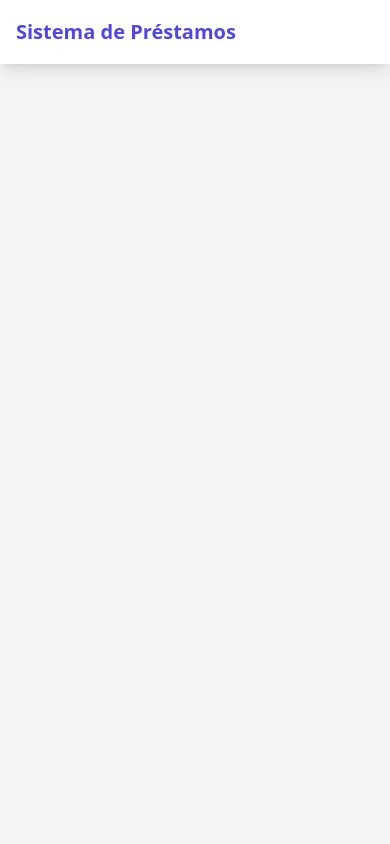
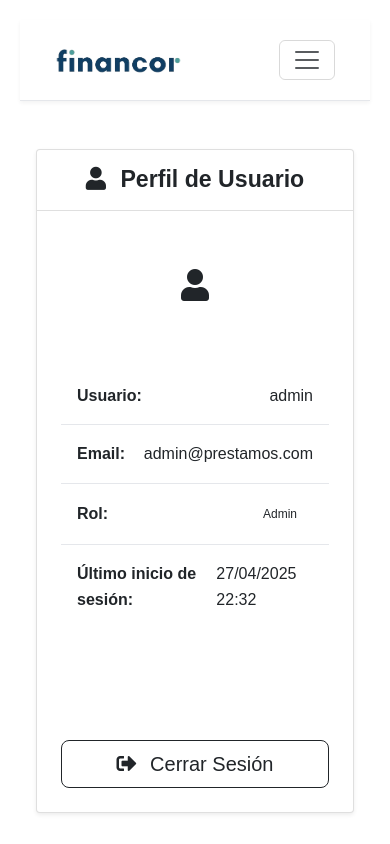
Before and after one commit to diegoflorescba/financor-app, a Flask app: page /auth/profile in a window 390 px wide. Run offline with Flask 3, Linux system fonts and the light colour scheme; a user stored in the database is signed in; some libraries are stand-ins or nearby versions.

Commit message:
Actualizado profile

```diff
--- a/templates/auth/profile.html
+++ b/templates/auth/profile.html
@@ -1,56 +1,61 @@
-{% extends "base.html" %}
+{% extends "layout.html" %}
 
 {% block content %}
-<div class="min-h-screen bg-gray-100 py-6 flex flex-col justify-center sm:py-12">
-    <div class="relative py-3 sm:max-w-xl sm:mx-auto">
-        <div class="relative px-4 py-10 bg-white shadow-lg sm:rounded-3xl sm:p-20">
-            <div class="max-w-md mx-auto">
-                <div class="divide-y divide-gray-200">
-                    <div class="py-8 text-base leading-6 space-y-4 text-gray-700 sm:text-lg sm:leading-7">
-                        <div class="flex items-center justify-center mb-8">
-                            <div class="w-24 h-24 rounded-full bg-indigo-100 flex items-center justify-center">
-                                <svg class="w-12 h-12 text-indigo-500" fill="none" stroke="currentColor"
-                                    viewBox="0 0 24 24" xmlns="http://www.w3.org/2000/svg">
-                                    <path stroke-linecap="round" stroke-linejoin="round" stroke-width="2"
-                                        d="M16 7a4 4 0 11-8 0 4 4 0 018 0zM12 14a7 7 0 00-7 7h14a7 7 0 00-7-7z"></path>
-                                </svg>
+<div class="container mt-5">
+    <div class="card shadow-sm">
+        <div class="card-header bg-purple-100 text-dark py-3">
+            <h2 class="mb-0 text-center fs-3 fw-bold text-gray-700">
+                <i class="fas fa-user me-2"></i>
+                Perfil de Usuario
+            </h2>
+        </div>
+        <div class="card-body p-4">
+            <div class="row justify-content-center">
+                <div class="col-md-8">
+                    <!-- Avatar -->
+                    <div class="text-center mb-4">
+                        <div class="avatar-circle bg-gray-light mx-auto">
+                            <i class="fas fa-user fa-2x text-gray-700"></i>
                         </div>
                     </div>
 
-                        <div class="space-y-4">
-                            <div class="flex justify-between items-center">
-                                <span class="font-semibold">Usuario:</span>
-                                <span>{{ user.username }}</span>
+                    <!-- User Info -->
+                    <div class="user-info">
+                        <div class="info-row">
+                            <span class="info-label">Usuario:</span>
+                            <span class="info-value">{{ user.username }}</span>
                         </div>
 
-                            <div class="flex justify-between items-center">
-                                <span class="font-semibold">Email:</span>
-                                <span>{{ user.email }}</span>
+                        <div class="info-row">
+                            <span class="info-label">Email:</span>
+                            <span class="info-value">{{ user.email }}</span>
                         </div>
 
-                            <div class="flex justify-between items-center">
-                                <span class="font-semibold">Rol:</span>
+                        <div class="info-row">
+                            <span class="info-label">Rol:</span>
+                            <span class="info-value">
                                 <span
-                                    class="px-2 py-1 text-sm rounded-full {% if user.role == 'admin' %}bg-purple-100 text-purple-800{% else %}bg-blue-100 text-blue-800{% endif %}">
+                                    class="badge {% if user.role == 'admin' %}bg-purple-100 text-gray-700{% else %}bg-gray-light text-gray-700{% endif %}">
                                     {{ user.role|title }}
+                                </span>
                             </span>
                         </div>
 
-                            <div class="flex justify-between items-center">
-                                <span class="font-semibold">Último inicio de sesión:</span>
-                                <span>{{ user.last_login.strftime('%d/%m/%Y %H:%M') if user.last_login else 'Nunca'
-                                    }}</span>
+                        <div class="info-row">
+                            <span class="info-label">Último inicio de sesión:</span>
+                            <span class="info-value">{{ user.last_login.strftime('%d/%m/%Y %H:%M') if user.last_login
+                                else 'Nunca' }}</span>
                         </div>
                     </div>
 
-                        <div class="pt-6 space-y-4">
-                            <a href="{{ url_for('auth.change_password') }}"
-                                class="w-full flex justify-center py-2 px-4 border border-transparent rounded-md shadow-sm text-sm font-medium text-white bg-indigo-600 hover:bg-indigo-700 focus:outline-none focus:ring-2 focus:ring-offset-2 focus:ring-indigo-500">
+                    <!-- Actions -->
+                    <div class="mt-5 d-flex flex-column gap-3">
+                        <a href="{{ url_for('auth.change_password') }}" class="btn btn-gray btn-lg">
+                            <i class="fas fa-key me-2"></i>
                             Cambiar Contraseña
                         </a>
-
-                            <a href="{{ url_for('auth.logout') }}"
-                                class="w-full flex justify-center py-2 px-4 border border-transparent rounded-md shadow-sm text-sm font-medium text-white bg-red-600 hover:bg-red-700 focus:outline-none focus:ring-2 focus:ring-offset-2 focus:ring-red-500">
+                        <a href="{{ url_for('auth.logout') }}" class="btn btn-outline-danger btn-lg">
+                            <i class="fas fa-sign-out-alt me-2"></i>
                             Cerrar Sesión
                         </a>
                     </div>
@@ -59,5 +64,85 @@
         </div>
     </div>
 </div>
-</div>
+
+<style>
+    .avatar-circle {
+        width: 100px;
+        height: 100px;
+        border-radius: 50%;
+        display: flex;
+        align-items: center;
+        justify-content: center;
+        background-color: var(--color-gray-light);
+        margin-bottom: 2rem;
+    }
+
+    .user-info {
+        max-width: 600px;
+        margin: 0 auto;
+    }
+
+    .info-row {
+        display: flex;
+        justify-content: space-between;
+        align-items: center;
+        padding: 1rem;
+        border-bottom: 1px solid #e5e7eb;
+    }
+
+    .info-row:last-child {
+        border-bottom: none;
+    }
+
+    .info-label {
+        font-weight: 600;
+        color: var(--color-gray);
+    }
+
+    .info-value {
+        color: var(--color-gray);
+    }
+
+    .badge {
+        padding: 0.5rem 1rem;
+        border-radius: 9999px;
+        font-weight: 500;
+    }
+
+    .bg-purple-100 {
+        background-color: var(--color-gray-light) !important;
+    }
+
+    .bg-gray-light {
+        background-color: var(--color-gray-light);
+    }
+
+    .text-gray-700 {
+        color: var(--color-gray) !important;
+    }
+
+    /* Button styles */
+    .btn-gray {
+        background-color: var(--color-gray);
+        border-color: var(--color-gray);
+        color: white;
+    }
+
+    .btn-gray:hover {
+        background-color: #4B5563;
+        border-color: #4B5563;
+        color: white;
+    }
+
+    .btn-outline-danger {
+        color: var(--color-danger);
+        border-color: var(--color-danger);
+    }
+
+    .btn-outline-danger:hover {
+        background-color: var(--color-danger);
+        border-color: var(--color-danger);
+        color: white;
+    }
+</style>
 {% endblock %}
```
Lines whose indentation alone changed are shown as unchanged.
